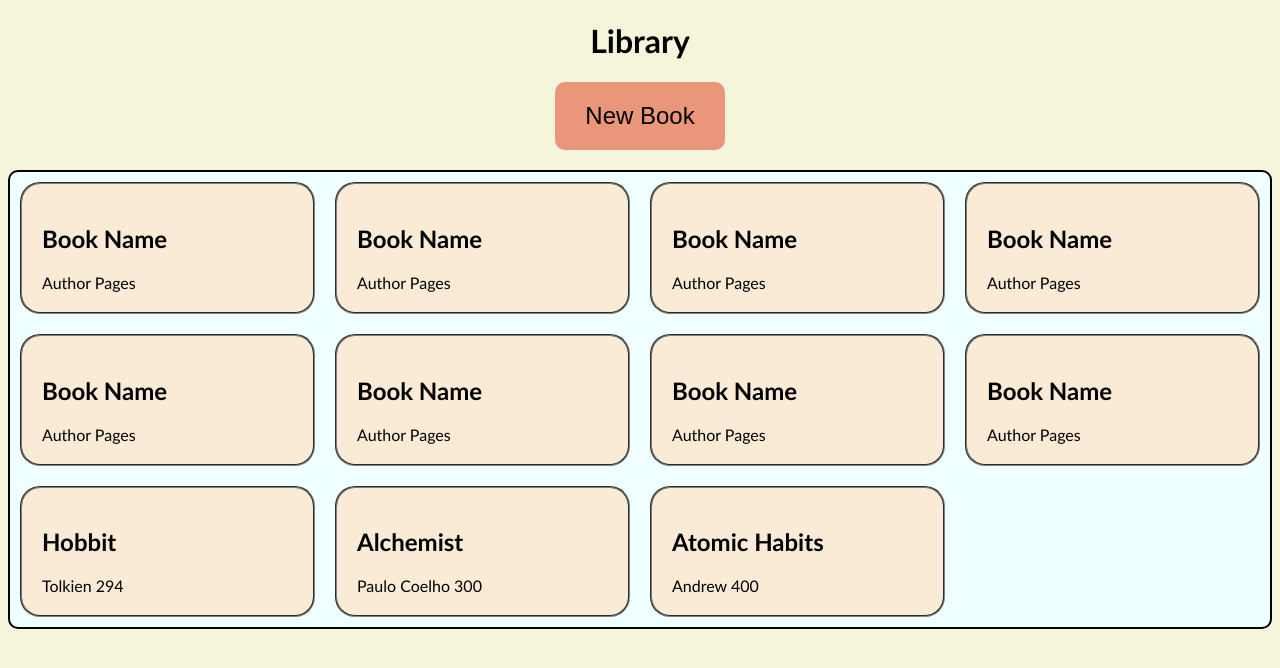
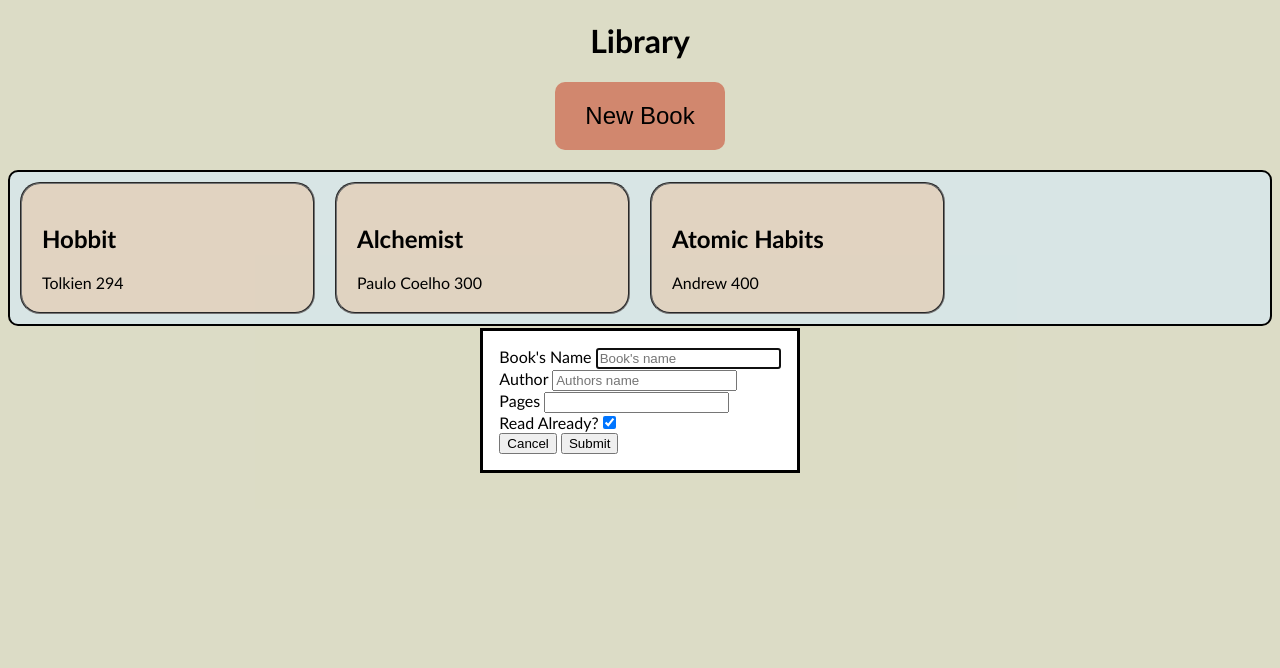
Before and after one commit to elli0t27/library, a plain HTML site: page index.html in a window 1280 px wide. Both pictures are taken after a click on the button "New Book". Drawn offline with Linux system fonts and the light colour scheme.

Commit message:
basically done

```diff
--- a/index.html
+++ b/index.html
@@ -1,52 +1,45 @@
 <!DOCTYPE html>
 <html lang="en">
+
 <head>
     <meta charset="UTF-8">
     <meta name="viewport" content="width=device-width, initial-scale=1.0">
     <title>Library</title>
     <link rel="stylesheet" href="style.css">
 </head>
+
 <body>
     <h1>Library</h1>
     <div class="new">
-        <button class="adder" >New Book</button>
+        <button class="adder">New Book</button>
+    </div>
+    <div class="form">
+        <dialog class="dialog">
+            <form id="form">
+                <div class="item">
+                    <label for="name">
+                        Book's Name</label>
+                    <input type="text" id="name" name="name" placeholder="Book's name">
+                </div>
+                <div class="item"><label for="author">
+                        Author
+                    </label>
+                    <input type="text" id="author" placeholder="Authors name">
+                </div>
+                <div class="item">
+                    <label for="pages">Pages</label>
+                    <input type="number" id="pages">
+                </div>
+                <div class="item"><label for="read">Read Already?</label><input type="checkbox" id="read" name="read" id=""></div>
+                <button class="close">Cancel</button>
+                <button class="submit">Submit</button>
+            </form>
+
+        </dialog>
     </div>
     <div class="container">
-        <div class="card">
-            <h2>Book Name</h2>
-            Author
-            Pages
-        </div>
-        <div class="card">
-            <h2>Book Name</h2>
-            Author
-            Pages
-        </div><div class="card">
-            <h2>Book Name</h2>
-            Author
-            Pages
-        </div><div class="card">
-            <h2>Book Name</h2>
-            Author
-            Pages
-        </div><div class="card">
-            <h2>Book Name</h2>
-            Author
-            Pages
-        </div><div class="card">
-            <h2>Book Name</h2>
-            Author
-            Pages
-        </div><div class="card">
-            <h2>Book Name</h2>
-            Author
-            Pages
-        </div><div class="card">
-            <h2>Book Name</h2>
-            Author
-            Pages
-        </div>
     </div>
     <script src="script.js"></script>
 </body>
+
 </html>
--- a/script.js
+++ b/script.js
@@ -1,20 +1,23 @@
 console.log("Hello library")
 const myLib = []
 
-function Book(name, author, pages){
+function Book(name, author, pages,read){
     this.name=name
     this.author= author
     this.pages=pages
+    this.read=read
     this.uid= crypto.randomUUID()
 }
-const theHobbit=new Book("Hobbit", "Tolkien", 294)
-const alchemist=new Book("Alchemist", "Paulo Coelho", 300)
-const atomic =new Book("Atomic Habits" ,"Andrew", 400)
+const theHobbit=new Book("Hobbit", "Tolkien", 294,true)
+const alchemist=new Book("Alchemist", "Paulo Coelho", 300, false)
+const atomic =new Book("Atomic Habits" ,"Andrew", 400, false)
 myLib.push(theHobbit)
 myLib.push(alchemist)
 myLib.push(atomic)
 const container = document.querySelector(".container")
-for (book of myLib){
+function loadPage(){
+    container.innerHTML=""
+    for (book of myLib){
     const card = document.createElement("div")
     card.classList.add("card")
     card.innerHTML=`<h2>${book.name}</h2>
@@ -22,3 +25,38 @@ for (book of myLib){
     ${book.pages}`
     container.appendChild(card)
 }
+}
+loadPage()
+
+const openBtn = document.querySelector(".adder")
+const closeBtn = document.querySelector(".close")
+const submitBtn = document.querySelector(".submit")
+const modal = document.querySelector(".dialog")
+const bookForm = document.querySelector("#form")
+newBookName = document.querySelector("#name")
+newAuthor = document.querySelector("#author")
+newPages = document.querySelector("#pages")
+newRead = document.querySelector("#read")
+
+openBtn.addEventListener("click", ()=>{
+    bookForm.reset()
+    newRead.checked = true
+    modal.showModal()
+})
+
+closeBtn.addEventListener("click", ()=>{
+    modal.close()
+})
+
+submitBtn.addEventListener("click", (e)=>{
+    e.preventDefault()
+    addBook()
+    modal.close()
+    loadPage()
+})
+function addBook(){
+    myLib.push(new Book(newBookName.value, newAuthor.value,newPages.value,newRead.checked))
+}
+function removeBook(){
+
+}
```
